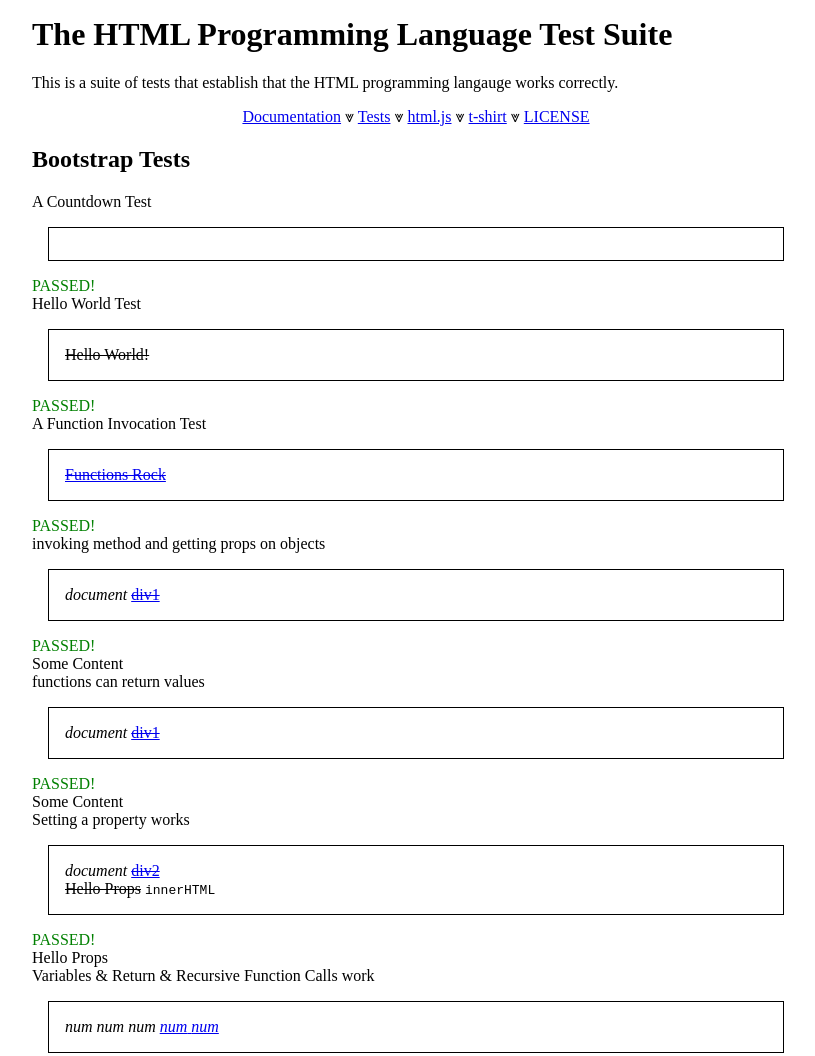
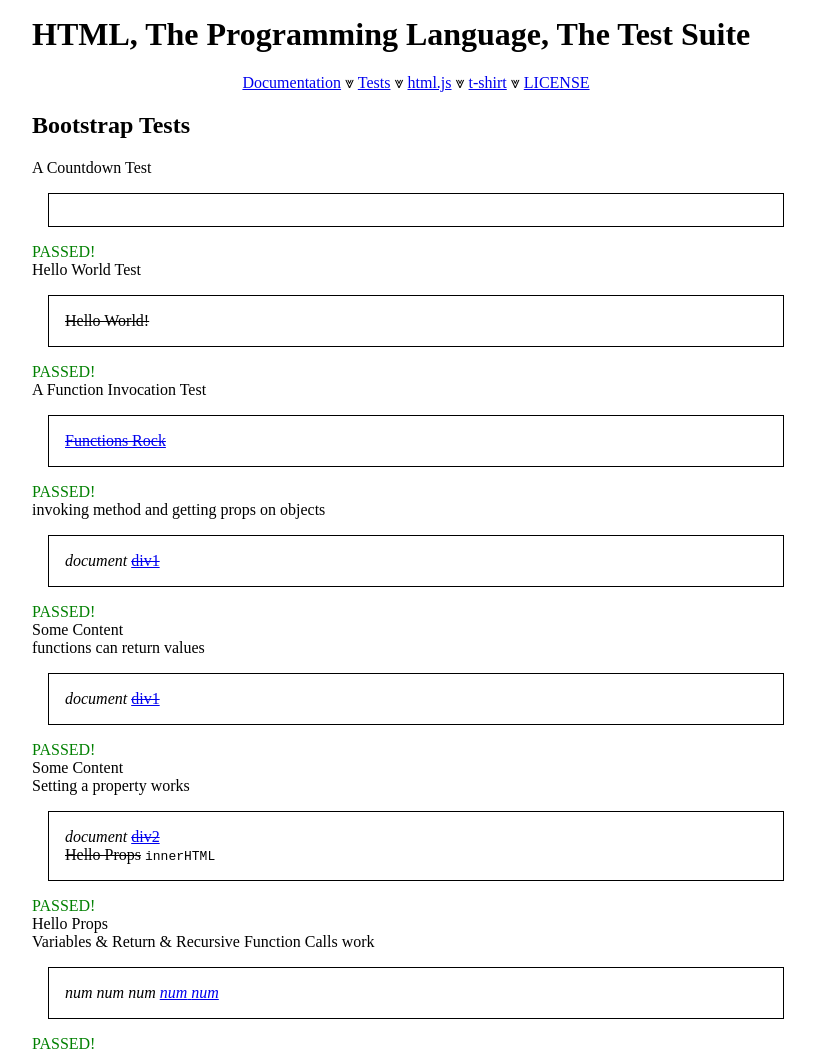
Before and after one commit to 1cg/html.js, a plain HTML site: page test.html in a window 1280 px wide. Shown: the top 1056 px of the page, without its empty margins (224-1039 px from the left). Drawn offline with Linux system fonts and the light colour scheme.

Commit message:
fix up nav

```diff
--- a/test.html
+++ b/test.html
@@ -1,6 +1,6 @@
 <html lang="en">
 <head>
-    <title>HTML: The HTML Programming Language, the test suite</title>
+    <title>HTML: The Programming Language, The Test Suite</title>
     <script src="html.js"></script>
 </head>
 <style>
@@ -18,8 +18,7 @@
 <body>
 
 <header>
-    <h1>The HTML Programming Language Test Suite</h1>
-    <p>This is a suite of tests that establish that the HTML programming langauge works correctly.</p>
+    <h1>HTML, The Programming Language, The Test Suite</h1>
     <nav>
         <center>
             <a href=".">Documentation</a> &Or;
```
